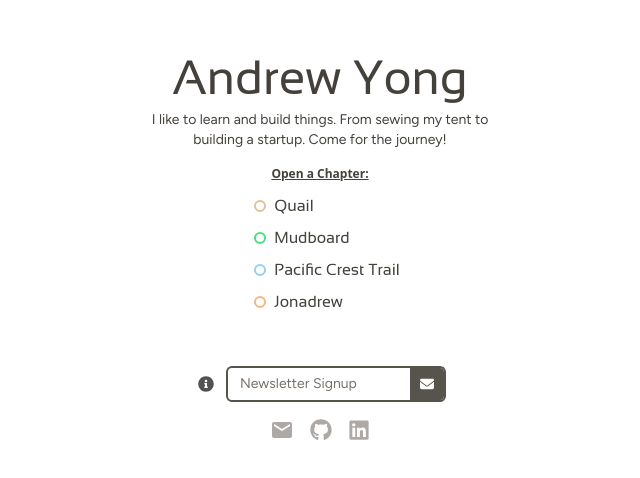
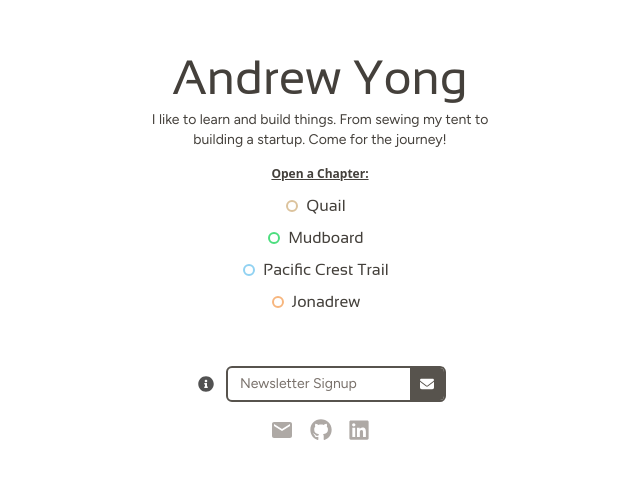
Before and after one commit to andrwyoung/portfolio, a Next.js app: page / in a window 1280 px wide. Shown: the part 150-628 px from the top of the page, without its empty margins (320-960 px from the left). Built offline with nearby package versions, Linux system fonts and the light colour scheme; a web font is replaced by a local one.

Commit message:
re center the chapters

```diff
--- a/app/page.tsx
+++ b/app/page.tsx
@@ -90,8 +90,8 @@ export default function Home() {
           Open a Chapter:
         </p>
         <div
-          className={`flex flex-col mb-12 -translate-x-[1px] ${
-            active ? "items-end" : "items-start ml-4"
+          className={`flex flex-col mb-12  ${
+            active ? "items-end" : "items-center mr-2"
           }`}
         >
           {ACTIVE_PROJECTS.map((project) => {
```
